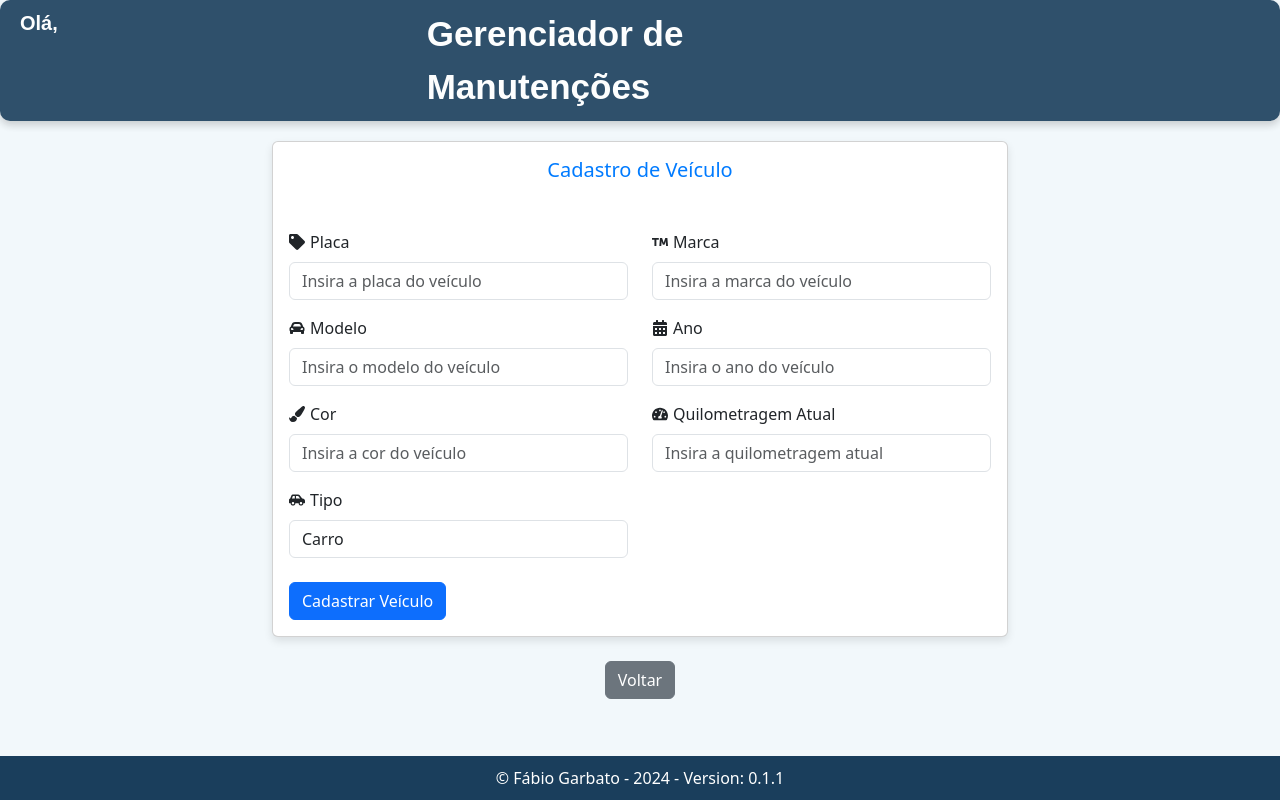
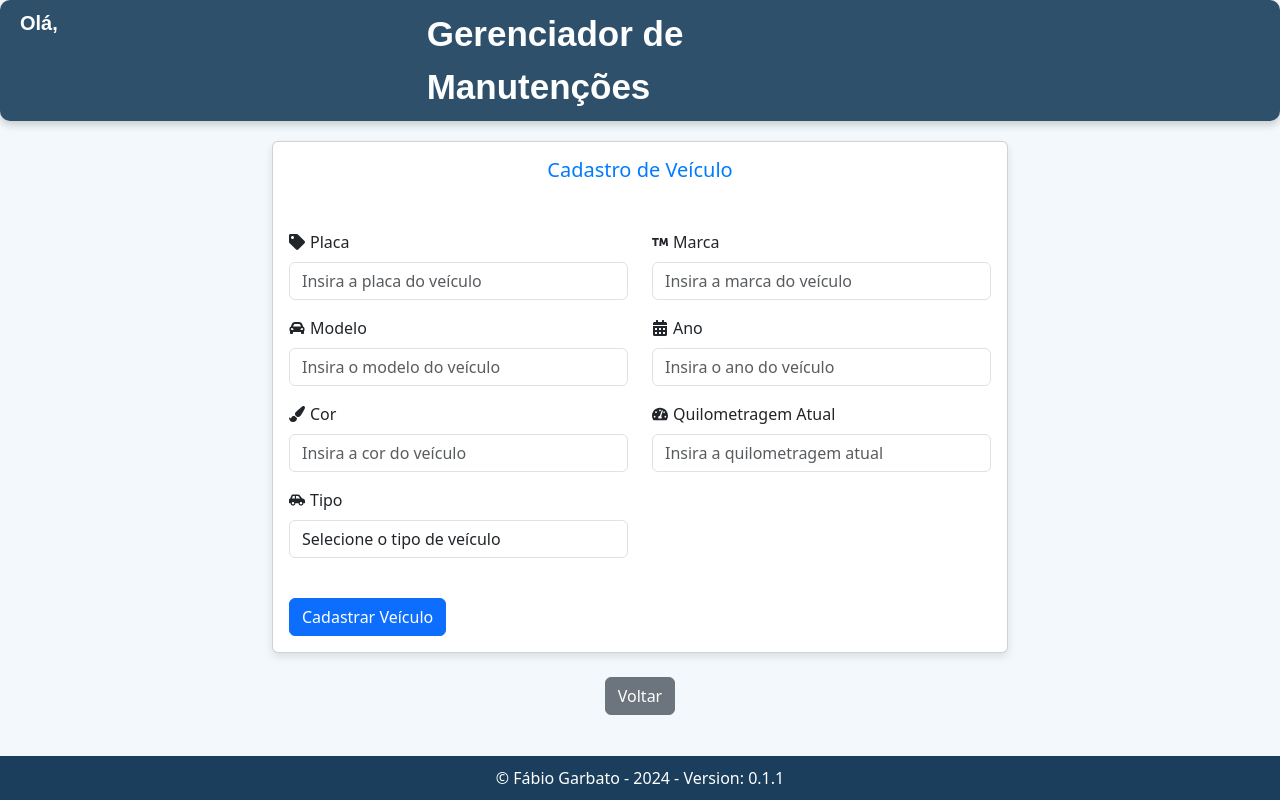
Before and after one commit to fabiogarbato/geranciadorManutencao, a React (Create React App) app: page /CadastroVeiculo in a window 1280 px wide. Built offline with nearby package versions, Linux system fonts and the light colour scheme; sample sign-in values are in the browser's storage; a web font is replaced by a local one.

Commit message:
Ajuste para tratamento do ano e dropbox melhorada

```diff
--- a/src/CadastroVeiculo.js
+++ b/src/CadastroVeiculo.js
@@ -32,6 +32,21 @@ const CadastroVeiculo = () => {
     const handleChange = (event) => {
         const valorFormatado = formatarPlaca(event.target.value);
         setPlaca(valorFormatado);
+    };
+
+
+    const [ano, setAno] = useState('');
+
+    const handleAnoChange = (event) => {
+      const valor = event.target.value;
+      const anoFormatado = valor.slice(0, 4);
+      setAno(anoFormatado);
+    };
+
+    const [tipo, setTipo] = useState('');
+
+    const handleVeiculoChange = (event) => {
+        setTipo(event.target.value);
     };
 
   return (
@@ -72,9 +87,16 @@ const CadastroVeiculo = () => {
                                         </Form.Group>
                                     </Col>
                                     <Col md={6}>
-                                        <Form.Group className='mb-3' controlId="formAno">
-                                            <Form.Label><FaCalendarAlt /> Ano</Form.Label>
-                                            <Form.Control type="number" placeholder="Insira o ano do veículo" />
+                                    <Form.Group className='mb-3' controlId="formAno">
+                                        <Form.Label><FaCalendarAlt /> Ano</Form.Label>
+                                        <Form.Control
+                                            type="text"
+                                            pattern="\d*"
+                                            placeholder="Insira o ano do veículo"
+                                            value={ano}
+                                            onChange={handleAnoChange}
+                                            maxLength="4"
+                                        />
                                         </Form.Group>
                                     </Col>
                                 </Row>
@@ -94,13 +116,14 @@ const CadastroVeiculo = () => {
                                 </Row>
                                 <Row>
                                     <Col md={6}>
-                                        <Form.Group controlId="formTipo">
+                                        <Form.Group className='mb-3' controlId="formTipoVeiculo">
                                             <Form.Label><FaCarSide /> Tipo</Form.Label>
-                                            <Form.Control as="select">
-                                                <option>Carro</option>
-                                                <option>Moto</option>
-                                                <option>Caminhão</option>
-                                                <option>Outro</option>
+                                            <Form.Control as="select" value={tipo} onChange={handleVeiculoChange}>
+                                                <option value="">Selecione o tipo de veículo</option>
+                                                <option value="carro">Carro</option>
+                                                <option value="moto">Moto</option>
+                                                <option value="caminhao">Caminhão</option>
+                                                <option value="outro">Outro</option>
                                             </Form.Control>
                                         </Form.Group>
                                     </Col>
```
